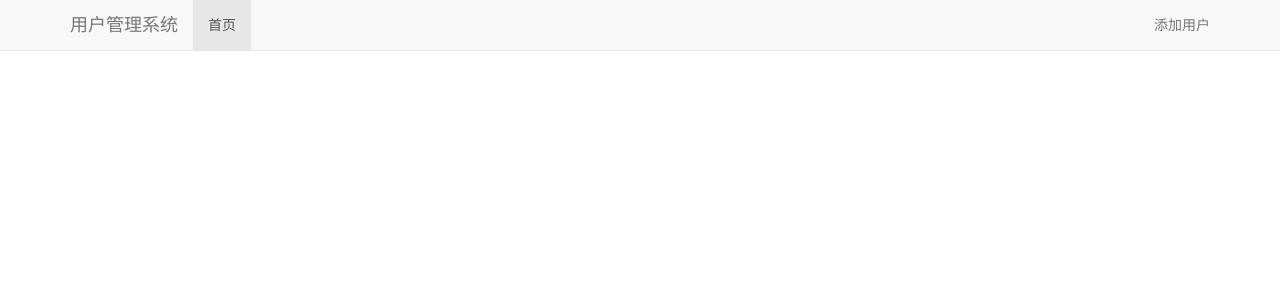
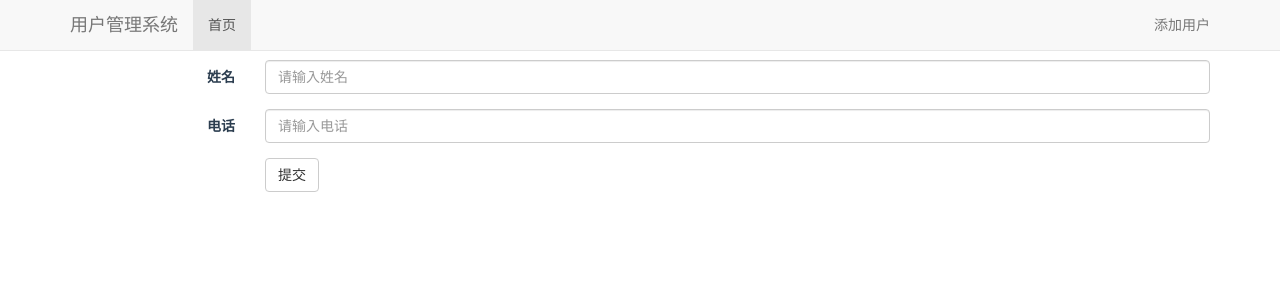
Before and after one commit to order2017/Bootstrap-vue, a Vue app: page /add in a window 1280 px wide. Shown: the top 300 px of the page. Built offline with nearby package versions, Linux system fonts and the light colour scheme.

Commit message:
完成用户添加信息

```diff
--- a/src/App.vue
+++ b/src/App.vue
@@ -16,7 +16,7 @@
             <li class="active"><a href="/">首页</a></li>
           </ul>
           <ul class="nav navbar-nav navbar-right">
-            <li><a href="javascript:;">添加用户</a></li>
+            <li><router-link :to="'/add'">添加用户</router-link></li>
           </ul>
         </div>
       </div>
--- /dev/null
+++ b/src/components/Add.vue
@@ -0,0 +1,60 @@
+<template>
+  <div class="Add container">
+
+    <form class="form-horizontal" role="form" v-on:submit="addUser">
+      <div class="form-group">
+        <label for="firstname" class="col-sm-2 control-label">姓名</label>
+        <div class="col-sm-10">
+          <input type="text" class="form-control" id="firstname" v-model="users.name" placeholder="请输入姓名">
+        </div>
+      </div>
+      <div class="form-group">
+        <label for="lastname" class="col-sm-2 control-label">电话</label>
+        <div class="col-sm-10">
+          <input type="text" class="form-control" id="lastname" v-model="users.phone" placeholder="请输入电话">
+        </div>
+      </div>
+      <div class="form-group">
+        <div class="col-sm-offset-2 col-sm-10">
+          <button type="submit" class="btn btn-default">提交</button>
+        </div>
+      </div>
+    </form>
+
+  </div>
+</template>
+
+<script>
+export default {
+  name: 'Add',
+  data () {
+    return {
+        users: {}
+    }
+  },
+  methods: {
+      addUser(e) {
+          if (!this.users.name || !this.users.phone) {
+              console.log("请添加对应的信息");
+          }else{
+
+              let newUser = {
+                  name: this.users.name,
+                  phone: this.users.phone,
+              }
+
+              this.axios.post("http://localhost:3000/users",newUser).then((response)=> {
+                  //console.log(response);
+                  this.$router.push({path:"/"});
+              })
+              e.preventDefault();
+          }
+          e.preventDefault();
+      }
+  }
+}
+</script>
+
+<style scoped>
+
+</style>
--- a/src/components/Index.vue
+++ b/src/components/Index.vue
@@ -16,9 +16,9 @@
         <td>{{ user.name }}</td>
         <td>{{ user.phone }}</td>
         <td>
-          <router-link to="/details" type="button" class="btn btn-default">详情</router-link>
-          <router-link to="/edit" type="button" class="btn btn-primary">编辑</router-link>
-          <router-link to="/delete" type="button" class="btn btn-danger">删除</router-link>
+          <router-link v-bind:to="'/details/'+ user.id" type="button" class="btn btn-default">详情</router-link>
+          <router-link v-bind:to="'/edit/'+ user.id" type="button" class="btn btn-primary">编辑</router-link>
+          <router-link v-bind:to="'/delete/' + user.id" type="button" class="btn btn-danger">删除</router-link>
         </td>
       </tr>
       </tbody>
--- a/src/router/index.js
+++ b/src/router/index.js
@@ -1,6 +1,7 @@
 import Vue from 'vue'
 import Router from 'vue-router'
 import Index from '@/components/Index'
+import Add from '@/components/Add'
 
 Vue.use(Router)
 
@@ -13,6 +14,11 @@ export default new Router({
       path: '/',
       name: 'Index',
       component: Index
+    },
+    {
+        path: '/add',
+        name: 'Add',
+        component: Add
     }
   ]
 })
```
